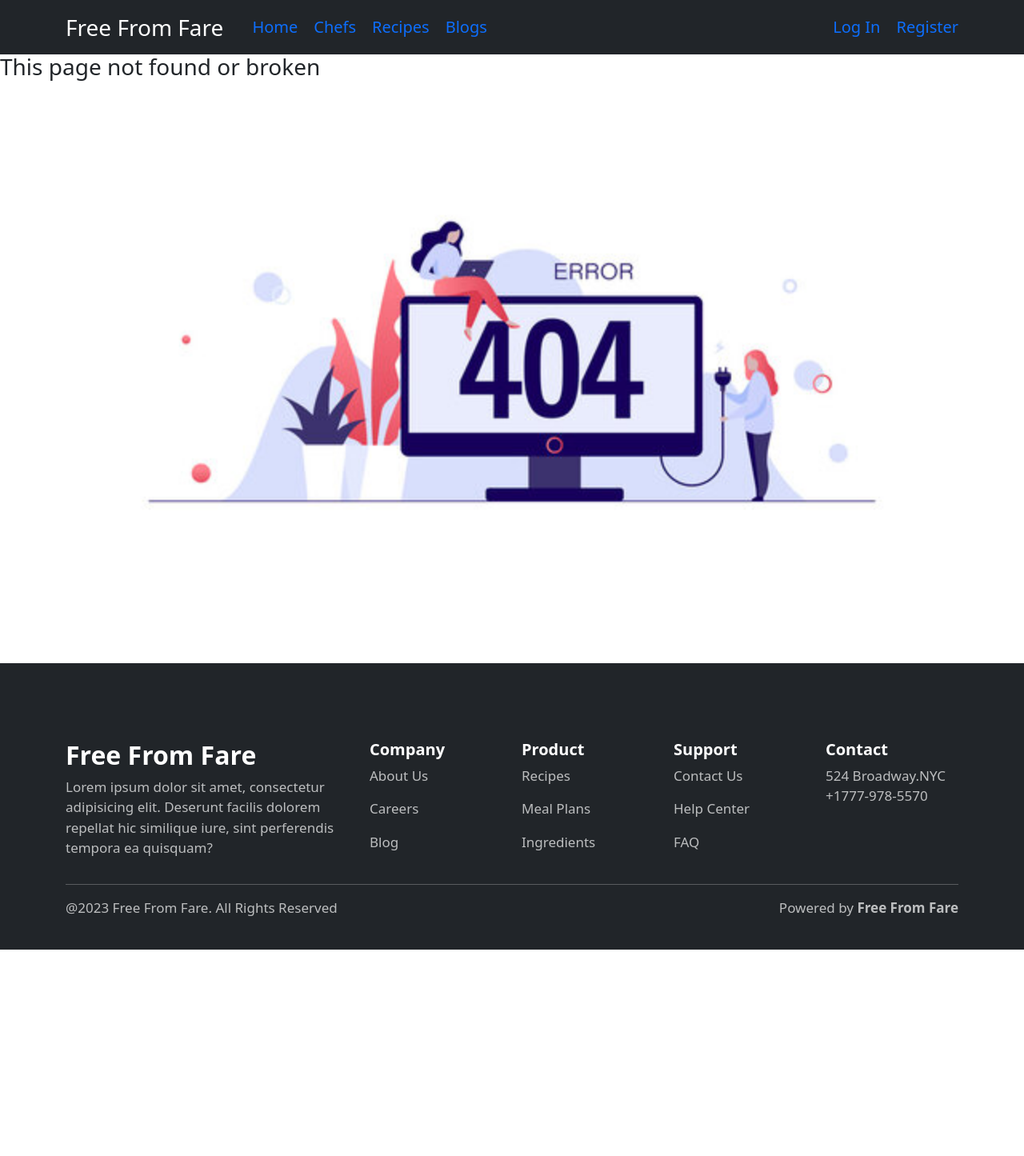
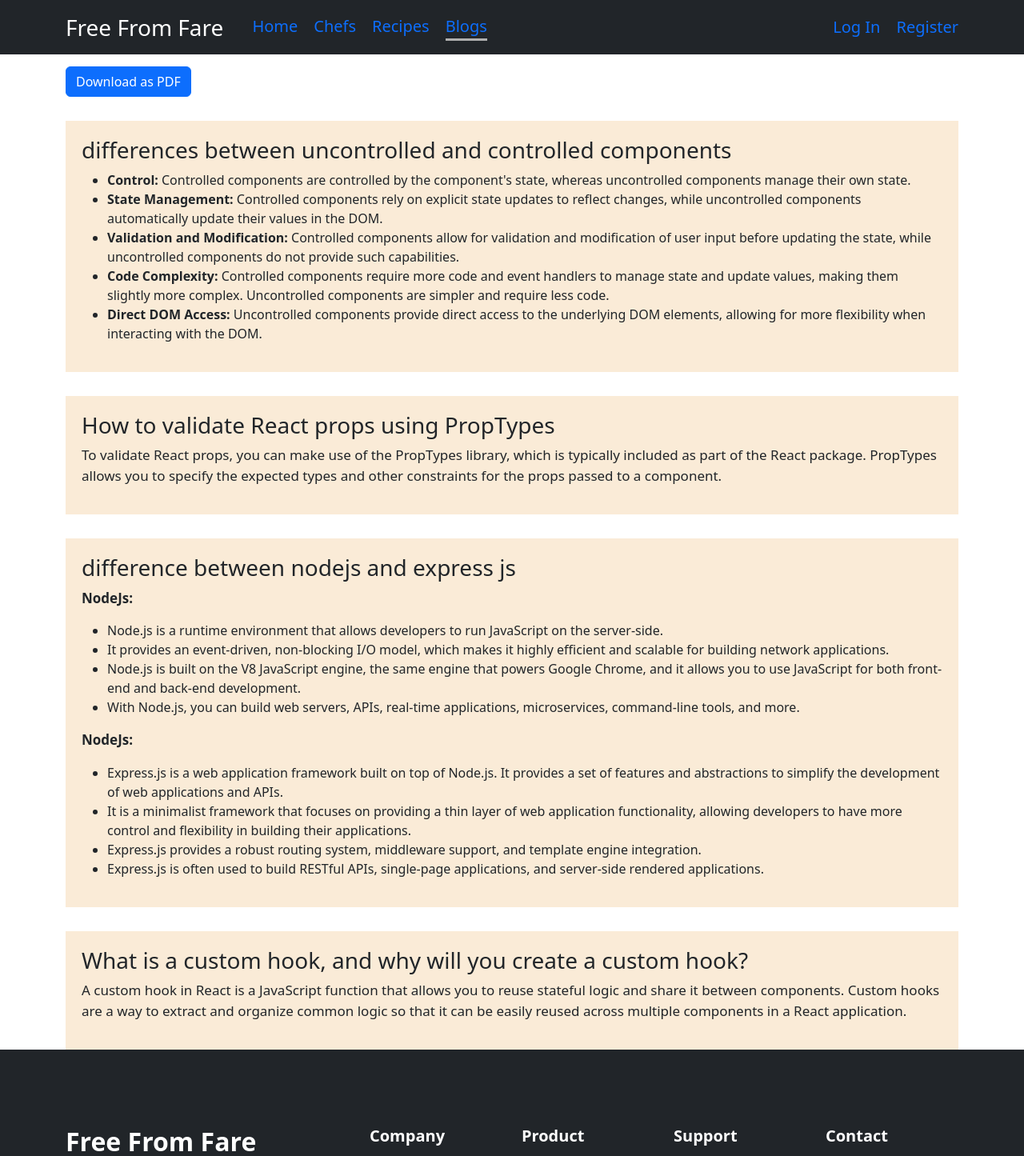
Before and after one commit to mkmasudrana806/Food-recipe, a React (Create React App) app: page /blogs in a window 1280 px wide. Shown: the top 1445 px of the page at 80% size. Before the commit the page ends 1187 px from the top, so only its background shows below. Built offline with nearby package versions, Linux system fonts and the light colour scheme; no server answers.

Commit message:
htmlt 2 pdf

```diff
--- a/package.json
+++ b/package.json
@@ -6,18 +6,22 @@
     "@fortawesome/fontawesome-svg-core": "^6.4.0",
     "@fortawesome/free-solid-svg-icons": "^6.4.0",
     "@fortawesome/react-fontawesome": "^0.2.0",
+    "@react-pdf/renderer": "^3.1.12",
     "@testing-library/jest-dom": "^5.16.5",
     "@testing-library/react": "^13.4.0",
     "@testing-library/user-event": "^13.5.0",
     "bootstrap": "^5.3.0",
     "firebase": "^9.22.2",
+    "html2pdf.js": "^0.10.1",
     "react": "^18.2.0",
     "react-bootstrap": "^2.7.4",
     "react-dom": "^18.2.0",
     "react-lazy-load-image-component": "^1.6.0",
+    "react-pdf": "^7.1.2",
     "react-router-dom": "^6.12.1",
     "react-scripts": "5.0.1",
     "react-toastify": "^9.1.3",
+    "reactstrap": "^9.2.0",
     "web-vitals": "^2.1.4"
   },
   "scripts": {
--- /dev/null
+++ b/src/components/blogs/Blogs.js
@@ -0,0 +1,125 @@
+import React from "react";
+import "./blogs.css";
+import { Button } from "react-bootstrap";
+import html2pdf from 'html2pdf.js';
+
+
+const Blogs = () => {
+  const downloadAsPDF = () => {
+    const element = document.getElementById("content-blog");
+    html2pdf().from(element).save();
+  };
+  return (
+    <div className="container articles">
+      <Button className="btn-primary mt-3" onClick={downloadAsPDF}>
+        Download as PDF
+      </Button>
+      <div id="content-blog">
+        <article>
+          <h3>differences between uncontrolled and controlled components</h3>
+          <ul>
+            <li>
+              <strong>Control:</strong> Controlled components are controlled by
+              the component's state, whereas uncontrolled components manage
+              their own state.
+            </li>
+            <li>
+              {" "}
+              <strong>State Management:</strong> Controlled components rely on
+              explicit state updates to reflect changes, while uncontrolled
+              components automatically update their values in the DOM.{" "}
+            </li>
+            <li>
+              {" "}
+              <strong>Validation and Modification:</strong> Controlled
+              components allow for validation and modification of user input
+              before updating the state, while uncontrolled components do not
+              provide such capabilities.
+            </li>{" "}
+            <li>
+              {" "}
+              <strong>Code Complexity:</strong> Controlled components require
+              more code and event handlers to manage state and update values,
+              making them slightly more complex. Uncontrolled components are
+              simpler and require less code.
+            </li>
+            <li>
+              <strong>Direct DOM Access:</strong> Uncontrolled components
+              provide direct access to the underlying DOM elements, allowing for
+              more flexibility when interacting with the DOM.
+            </li>
+          </ul>
+        </article>
+        <article>
+          <h3>How to validate React props using PropTypes</h3>
+          <p>
+            To validate React props, you can make use of the PropTypes library,
+            which is typically included as part of the React package. PropTypes
+            allows you to specify the expected types and other constraints for
+            the props passed to a component.
+          </p>
+        </article>
+        <article>
+          <h3>difference between nodejs and express js</h3>
+          <p>
+            <strong>NodeJs: </strong>
+          </p>
+          <ul>
+            <li>
+              Node.js is a runtime environment that allows developers to run
+              JavaScript on the server-side.
+            </li>
+            <li>
+              It provides an event-driven, non-blocking I/O model, which makes
+              it highly efficient and scalable for building network
+              applications.
+            </li>
+            <li>
+              Node.js is built on the V8 JavaScript engine, the same engine that
+              powers Google Chrome, and it allows you to use JavaScript for both
+              front-end and back-end development.
+            </li>
+            <li>
+              With Node.js, you can build web servers, APIs, real-time
+              applications, microservices, command-line tools, and more.
+            </li>
+          </ul>
+          <p>
+            <strong>NodeJs: </strong>
+          </p>
+          <ul>
+            <li>
+              Express.js is a web application framework built on top of Node.js.
+              It provides a set of features and abstractions to simplify the
+              development of web applications and APIs.
+            </li>
+            <li>
+              It is a minimalist framework that focuses on providing a thin
+              layer of web application functionality, allowing developers to
+              have more control and flexibility in building their applications.
+            </li>
+            <li>
+              Express.js provides a robust routing system, middleware support,
+              and template engine integration.
+            </li>
+            <li>
+              Express.js is often used to build RESTful APIs, single-page
+              applications, and server-side rendered applications.
+            </li>
+          </ul>
+        </article>
+        <article>
+          <h3>What is a custom hook, and why will you create a custom hook?</h3>
+          <p>
+            A custom hook in React is a JavaScript function that allows you to
+            reuse stateful logic and share it between components. Custom hooks
+            are a way to extract and organize common logic so that it can be
+            easily reused across multiple components in a React application.
+          </p>
+        </article>
+      </div>
+    </div>
+  );
+};
+
+export default Blogs;
--- /dev/null
+++ b/src/components/blogs/blogs.css
@@ -0,0 +1,5 @@
+.articles article{
+    margin-top: 30px;
+    background-color: antiquewhite;
+    padding: 20px;
+}
--- a/src/components/header/Header.js
+++ b/src/components/header/Header.js
@@ -9,7 +9,7 @@ import {
 } from "react-bootstrap";
 import { FontAwesomeIcon } from "@fortawesome/react-fontawesome";
 import { faUserLarge } from "@fortawesome/free-solid-svg-icons";
-import { Link } from "react-router-dom";
+import { Link, NavLink } from "react-router-dom";
 import { AuthContext } from "../context/AuthProvider";
 import { hover } from "@testing-library/user-event/dist/hover";
 
@@ -45,9 +45,30 @@ const Header = () => {
           <Navbar.Collapse id="responsive-navbar-nav" className="fs-5">
             <Nav className="me-auto nav-items">
               <Link to="/home">Home</Link>
-              <Link to="/chefs">Chefs</Link>
-              <Link to="/recipes">Recipes</Link>
-              <Link to="/blogs">Blogs</Link>
+              <NavLink
+                to="/chefs"
+                className={({ isActive, isPending }) =>
+                  isPending ? "pending" : isActive ? "active" : ""
+                }
+              >
+                Chefs
+              </NavLink>
+              <NavLink
+                to="/recipes"
+                className={({ isActive, isPending }) =>
+                  isPending ? "pending" : isActive ? "active" : ""
+                }
+              >
+                Recipes
+              </NavLink>
+              <NavLink
+                to="/blogs"
+                className={({ isActive, isPending }) =>
+                  isPending ? "pending" : isActive ? "active" : ""
+                }
+              >
+                Blogs
+              </NavLink>
               <Link>{user?.displayName}</Link>
             </Nav>
             <Nav className="nav-items">
--- a/src/components/header/header.css
+++ b/src/components/header/header.css
@@ -2,3 +2,10 @@
     text-decoration: none;
     margin-left: 20px;
 }
+
+.pending{
+    border-bottom:3px solid red;
+}
+.active{
+border-bottom:3px solid #afafaf;
+}
--- a/src/components/router/Router.js
+++ b/src/components/router/Router.js
@@ -9,6 +9,7 @@ import LogIn from "../acounts/log in/LogIn";
 import RecipeDetailsContainer from "../recipe details/RecipeDetailsContainer";
 import PageNotFound from "../page not found/PageNotFound";
 import PrivateRoute from "../private route/PrivateRoute";
+import Blogs from "../blogs/Blogs";
 
 export const router = createBrowserRouter([
   {
@@ -30,6 +31,10 @@ export const router = createBrowserRouter([
       {
         path: "/recipes",
         element: <Recipes></Recipes>,
+      },
+      {
+        path: "/blogs",
+        element: <Blogs></Blogs>,
       },
       {
         path: "/recipes/chef/:id",
```
Also changed, not shown: 1 other file (tests, documents, lock files or other folders).
